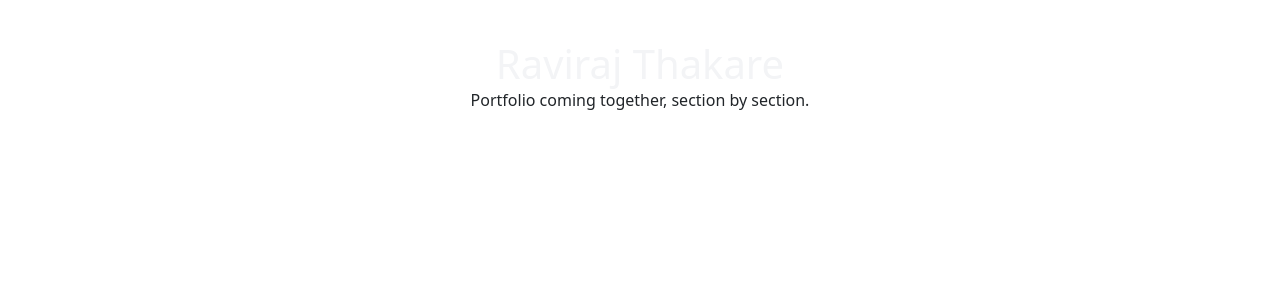
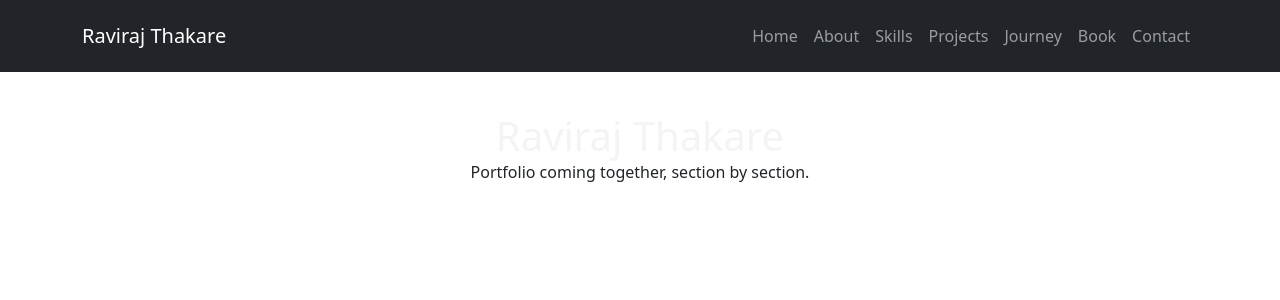
Before and after one commit to ravirajthakare/portfolio, a React (Vite) app in the folder client/: page / in a window 1280 px wide. Shown: the top 300 px of the page. Built offline with nearby package versions, Linux system fonts and the light colour scheme.

Commit message:
Add responsive navbar with React-Bootstrap

```diff
--- a/client/src/App.jsx
+++ b/client/src/App.jsx
@@ -1,11 +1,15 @@
 import './App.css'
+import AppNavbar from './components/Navbar'
 
 function App() {
   return (
-    <div className="App">
-      <h1>Raviraj Thakare</h1>
-      <p>Portfolio coming together, section by section.</p>
-    </div>
+    <>
+      <AppNavbar />
+      <div className="App">
+        <h1>Raviraj Thakare</h1>
+        <p>Portfolio coming together, section by section.</p>
+      </div>
+    </>
   )
 }
 
--- /dev/null
+++ b/client/src/components/Navbar.jsx
@@ -0,0 +1,31 @@
+import { Navbar, Nav, Container } from 'react-bootstrap'
+
+function AppNavbar() {
+  return (
+    <Navbar
+      bg="dark"
+      variant="dark"
+      expand="lg"
+      sticky="top"
+      className="py-3"
+    >
+      <Container>
+        <Navbar.Brand href="#home">Raviraj Thakare</Navbar.Brand>
+        <Navbar.Toggle aria-controls="main-navbar" />
+        <Navbar.Collapse id="main-navbar">
+          <Nav className="ms-auto">
+            <Nav.Link href="#home">Home</Nav.Link>
+            <Nav.Link href="#about">About</Nav.Link>
+            <Nav.Link href="#skills">Skills</Nav.Link>
+            <Nav.Link href="#projects">Projects</Nav.Link>
+            <Nav.Link href="#journey">Journey</Nav.Link>
+            <Nav.Link href="#book">Book</Nav.Link>
+            <Nav.Link href="#contact">Contact</Nav.Link>
+          </Nav>
+        </Navbar.Collapse>
+      </Container>
+    </Navbar>
+  )
+}
+
+export default AppNavbar
```
